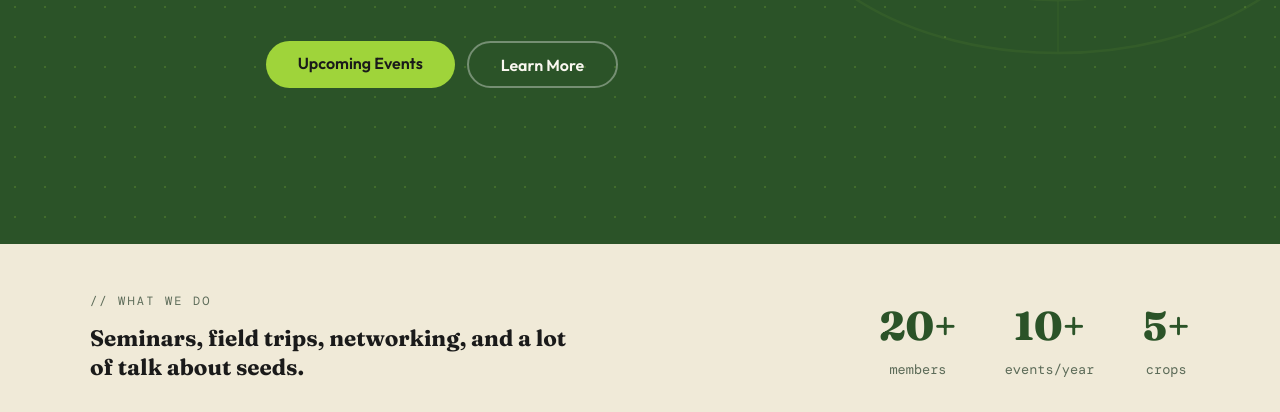
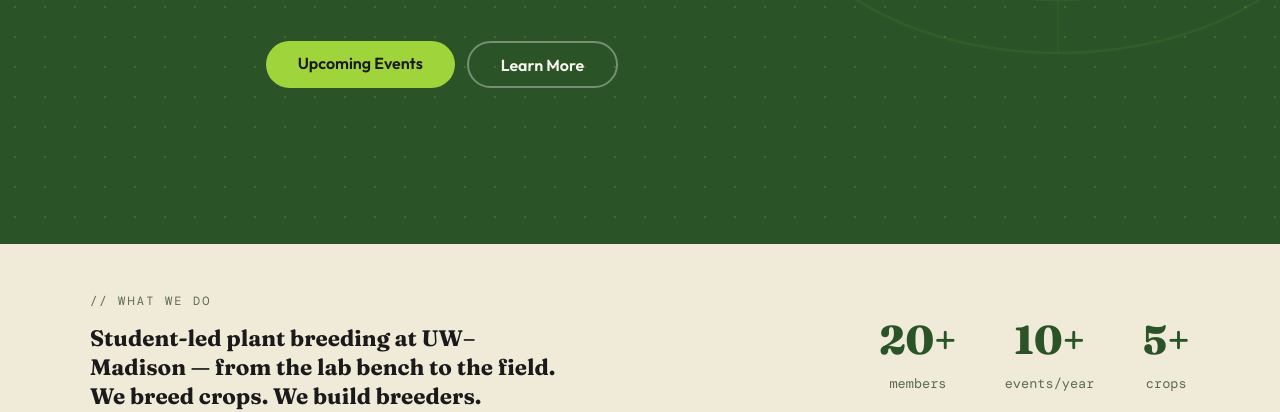
Before and after one commit to uwplantbreedingclub-hash/PlantBreedingClub, a plain HTML site: page index.html in a window 1280 px wide. Shown: the part 556-968 px from the top of the page. Drawn offline with nearby package versions, Linux system fonts and the light colour scheme; a web font is replaced by a local one.

Commit message:
Update index.html

```diff
--- a/index.html
+++ b/index.html
@@ -61,7 +61,7 @@
       <div>
         <p class="tag">// What we do</p>
         <p style="font-family: var(--font-display); font-size: 1.4rem; font-weight: 700; color: var(--dark); max-width: 480px; line-height: 1.3;">
-          Seminars, field trips, networking, and a lot of talk about seeds.
+          Student-led plant breeding at UW–Madison — from the lab bench to the field. We breed crops. We build breeders.
         </p>
       </div>
       <div style="display: flex; gap: 3rem; flex-wrap: wrap;">
```
